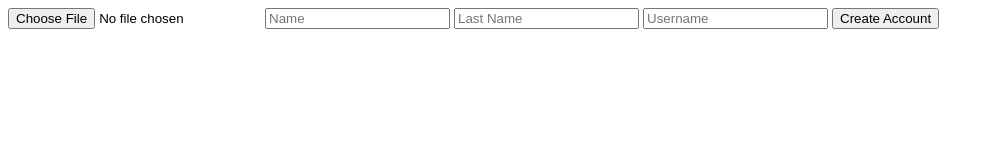
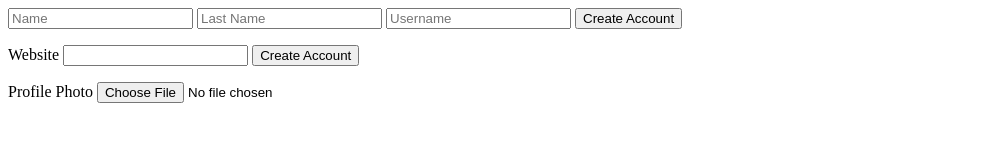
Before and after one commit to jaeyoon222/nba-talk-clone, a plain HTML site: page index.html in a window 1280 px wide. Shown: the whole page, without its empty margins (0-994 px from the left). Drawn offline with Linux system fonts and the light colour scheme.

Commit message:
More Tags and IDs

```diff
--- a/index.html
+++ b/index.html
@@ -12,11 +12,20 @@
     </head>
     <body>
         <form>
-            <input type="file" accept=".png, .pdf"/>
+            <label for="first-name"></label>
             <input required placeholder="Name" type="text" />
             <input required placeholder="Last Name" type="text" />
             <input required placeholder="Username" minlength="8" type="text" />
             <input type="submit" value="Create Account" />
         </form>
+        <form>
+            <label for="website">Website</label>
+            <input type="url" id="website" />
+            <input type="submit" value="Create Account" />
+        </form>
+        <form>
+            <label for="profile">Profile Photo</label>
+            <input id="profile" type="file" accept=".png, .pdf" />
+        </form>
     </body>
 </html>
```
